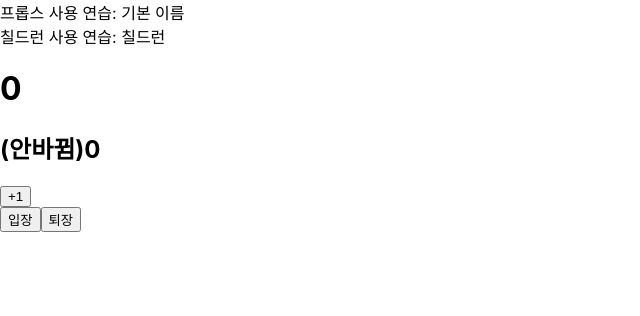
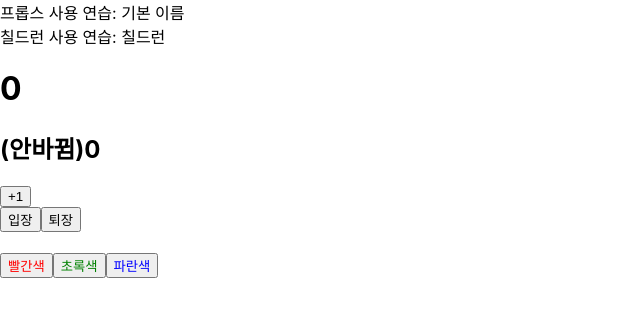
Before and after one commit to miladiashe/react-study, a React (Create React App) app in the folder for-study/: page / in a window 1280 px wide. Shown: the top 316 px of the page, without its empty margins (0-640 px from the left). Built offline with nearby package versions, Linux system fonts and the light colour scheme.

Commit message:
useState 여러 번 사용

```diff
--- a/for-study/src/Say.js
+++ b/for-study/src/Say.js
@@ -5,11 +5,22 @@
     const onClickEnter = () => setMessage('안녕하세요');
     const onClickLeave = () => setMessage('안녕히 가세요');
 
+    const [color, setColor] = useState('black');
+
     return (
         <div>
             <button onClick={onClickEnter}>입장</button>
             <button onClick={onClickLeave}>퇴장</button>
-            <h1>{message}</h1>
+            <h1 style={{color}}>{message}</h1>
+            <button style={{color: 'red'}} onClick={() => setColor('red')}>
+                빨간색
+            </button>
+            <button style={{color: 'green'}} onClick={() => setColor('green')}>
+                초록색
+            </button>
+            <button style={{color: 'blue'}} onClick={() => setColor('blue')}>
+                파란색
+            </button>
         </div>
     )
 }
```
